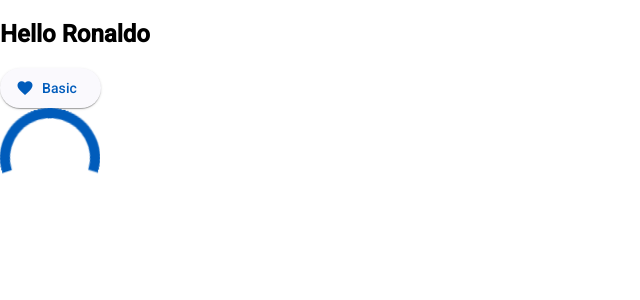
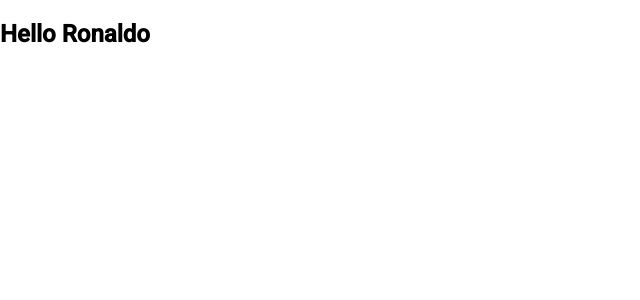
Before and after one commit to naldo1026/habits, an Angular app: page / in a window 1280 px wide. Shown: the top 300 px of the page, without its empty margins (0-640 px from the left). Built offline with nearby package versions, Linux system fonts and the light colour scheme.

Commit message:
clean up

```diff
--- a/src/app/app.component.html
+++ b/src/app/app.component.html
@@ -1,8 +1 @@
 <app-header></app-header>
-
-<button mat-raised-button color="primary">
-  <mat-icon>favorite</mat-icon>
-  Basic
-</button>
-
-<mat-spinner></mat-spinner>
```
